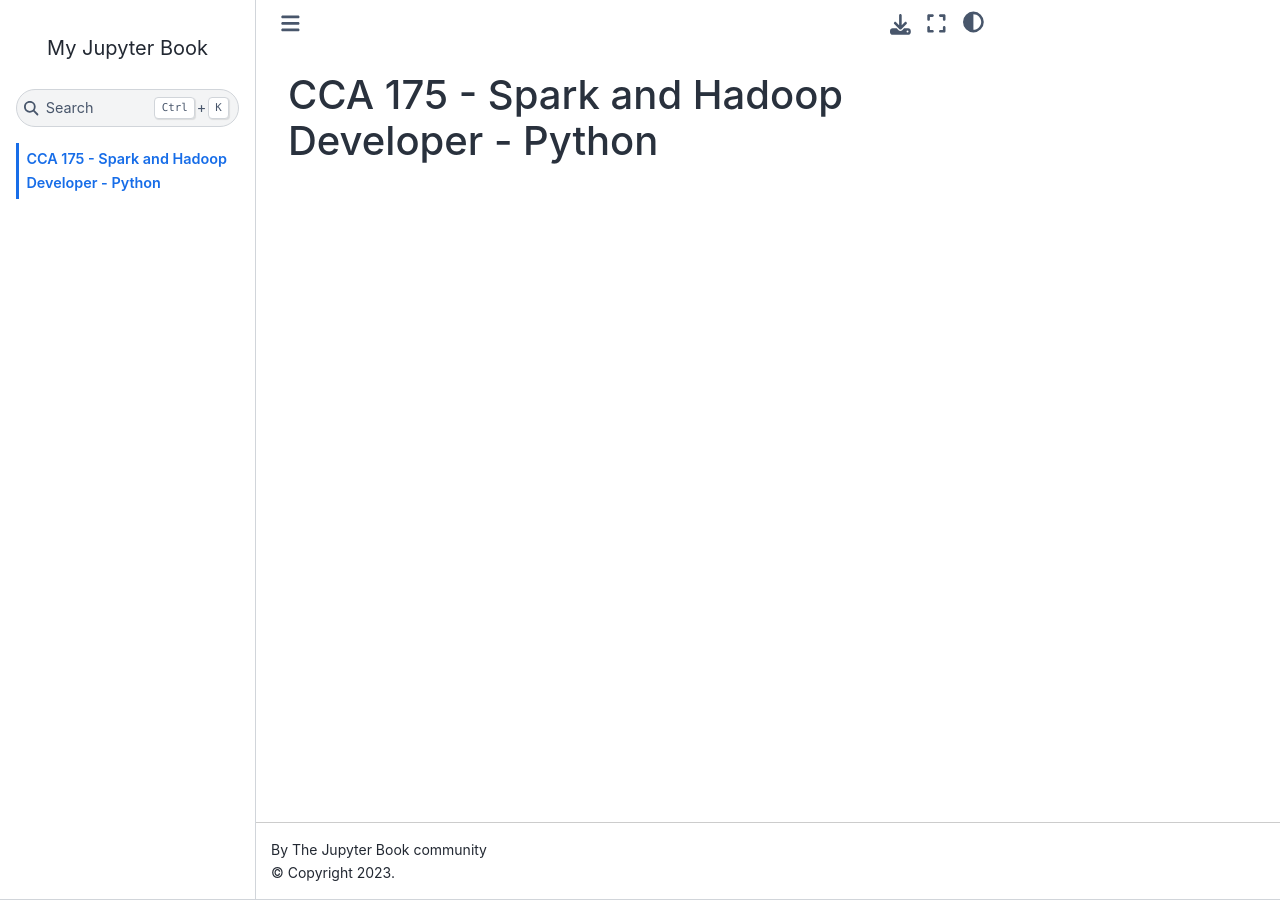
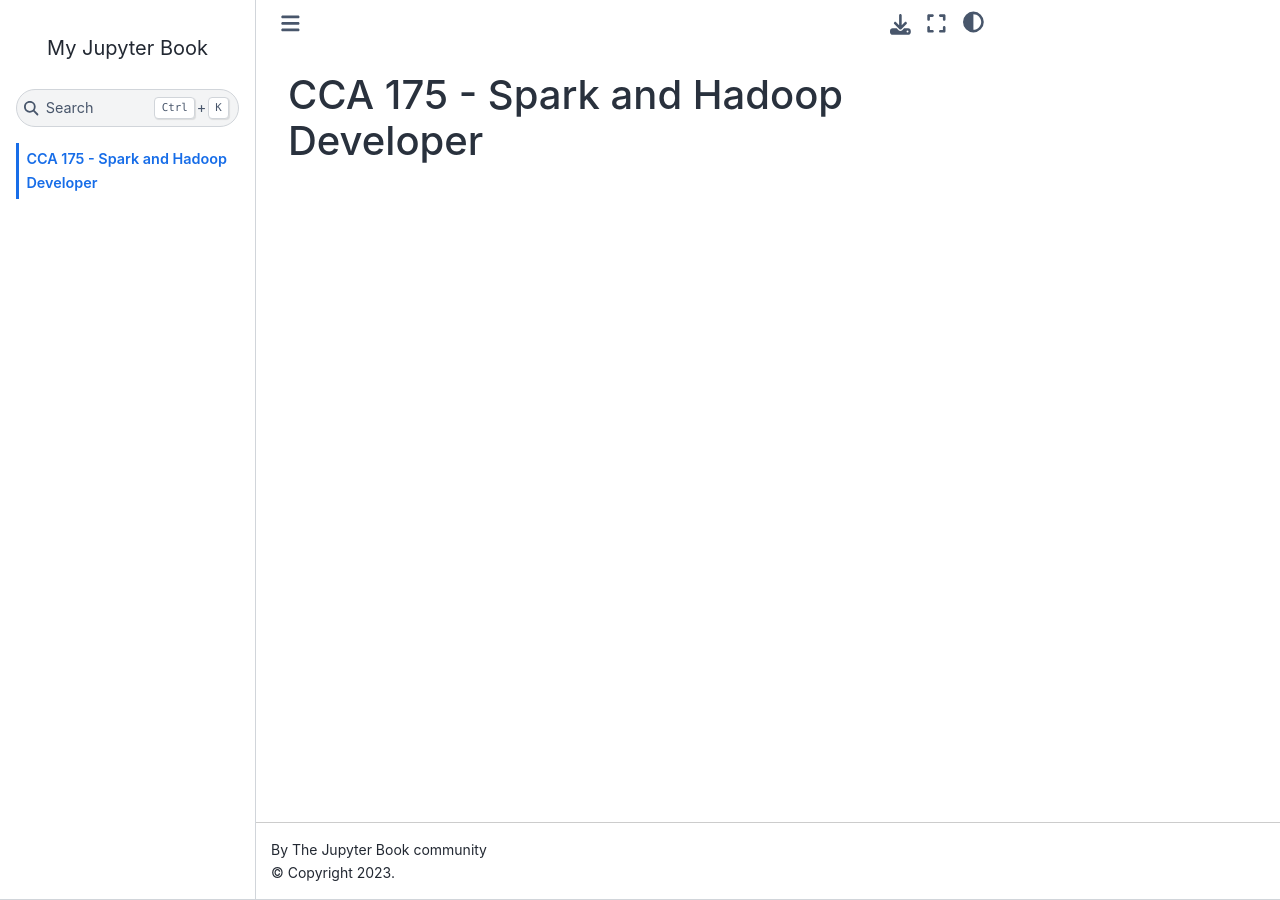
Before and after one commit to itversity/cca175, a Jupyter Book: the page built from cca175_intro.md, in a window 1280 px wide. Built offline with Jupyter Book 1.0.4 settings and Sphinx 7.4.7 and the Sphinx Book theme 1.1.4, drawn with Linux system fonts in a browser that asks for light colours; pages that are not in the unit, such as notebooks, are missing from menus.

Commit message:
Changed the title of the course

```diff
--- a/cca175_intro.md
+++ b/cca175_intro.md
@@ -1 +1 @@
-# CCA 175 - Spark and Hadoop Developer - Python
+# CCA 175 - Spark and Hadoop Developer
```
